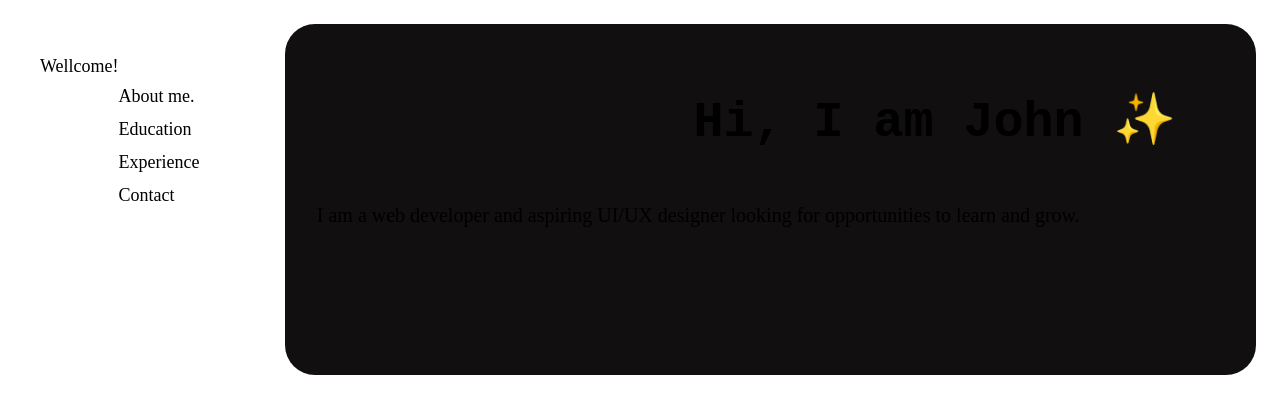
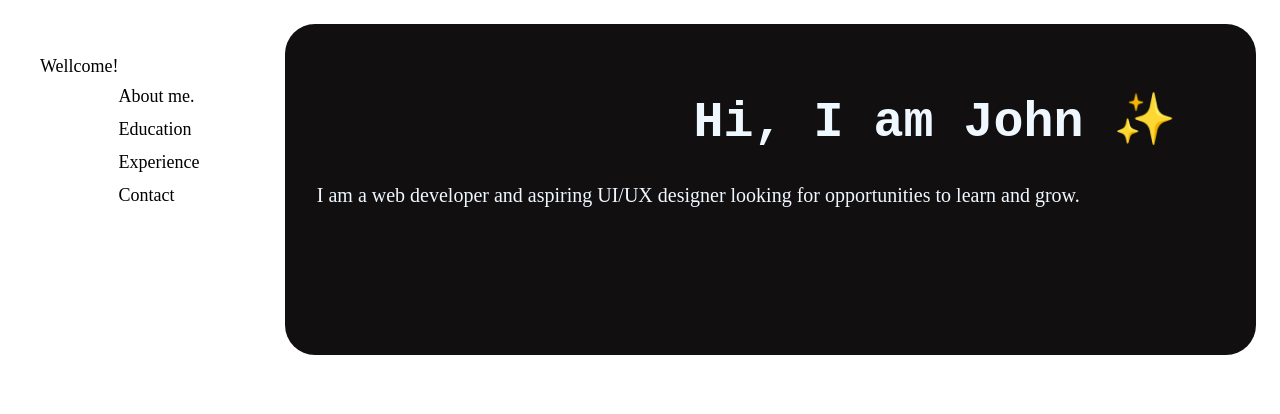
Before and after one commit to JohnVMD/LUX, an Angular app: page / in a window 1280 px wide. Shown: the top 414 px of the page. Built offline with nearby package versions, Linux system fonts and the light colour scheme.

Commit message:
created about page

```diff
--- /dev/null
+++ b/src/app/components/aboutme/aboutme.component.html
@@ -0,0 +1,4 @@
+<div class="container">
+    <h1>Hi, I am John ✨</h1>
+    <p>I am a web developer and aspiring UI/UX designer looking for opportunities to learn and grow.</p>
+</div>
--- /dev/null
+++ b/src/app/components/aboutme/aboutme.component.scss
@@ -0,0 +1,12 @@
+h1 {
+    font-family: "jetBrainsMono", monospace;
+    font-weight: 800;
+    font-size: 50px;
+    text-align: right;
+    padding-right: 3rem;
+    color: aliceblue;
+}
+p {
+    font-size: 20px;
+    color: aliceblue;
+}
--- a/src/app/home/home.component.html
+++ b/src/app/home/home.component.html
@@ -1,5 +1,3 @@
 <div class="container">
-    <h1>Hi, I am John ✨</h1>
-
-    <p>I am a web developer and aspiring UI/UX designer looking for opportunities to learn and grow.</p>
+    <app-aboutme></app-aboutme>
 </div>
--- a/src/app/home/home.component.scss
+++ b/src/app/home/home.component.scss
@@ -12,14 +12,3 @@
     padding: 2rem;
     border-radius: 30px;
 }
-
-h1 {
-    font-family: "jetBrainsMono", monospace;
-    font-weight: 800;
-    font-size: 50px;
-    text-align: right;
-    padding-right: 3rem;
-}
-p {
-    font-size: 20px;
-}
--- a/src/app/home/home.component.ts
+++ b/src/app/home/home.component.ts
@@ -1,8 +1,9 @@
 import { Component } from '@angular/core';
+import { AboutmeComponent } from '../components/aboutme/aboutme.component';
 
 @Component({
   selector: 'app-home',
-  imports: [],
+  imports: [ AboutmeComponent ],
   templateUrl: './home.component.html',
   styleUrl: './home.component.scss'
 })
```
Also changed, not shown: src/app/components/aboutme/aboutme.component.ts (added, +11 -0 lines), 1 other file (tests, documents, lock files or other folders).
